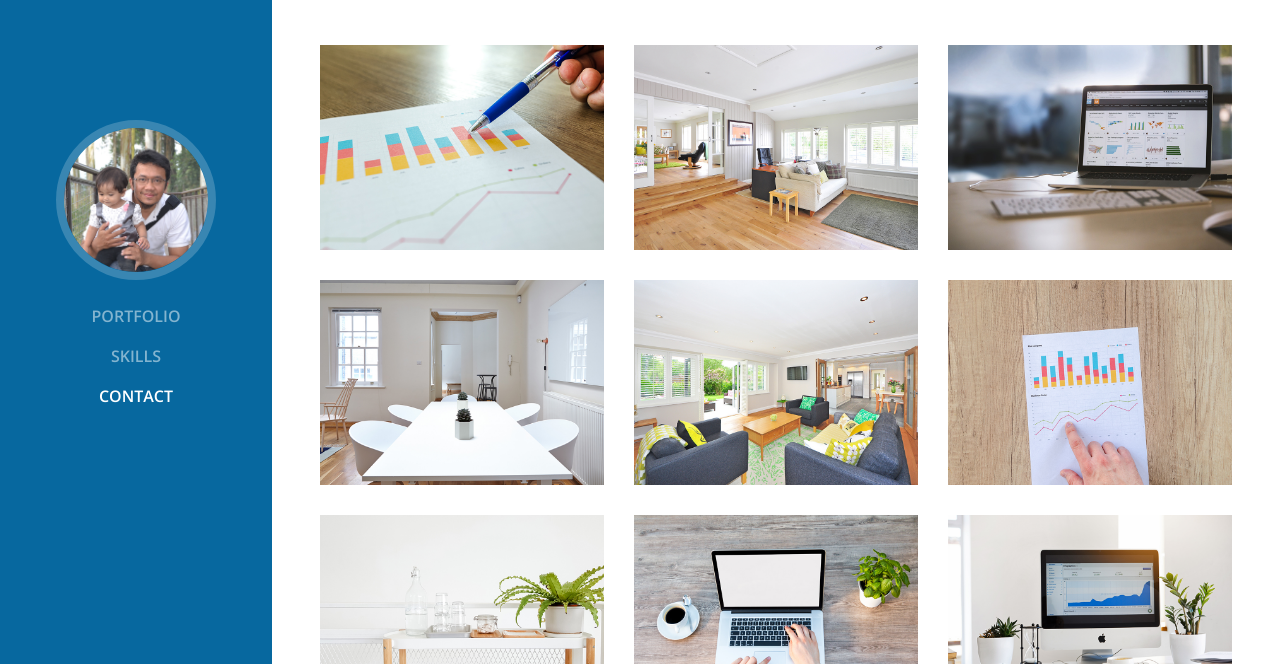
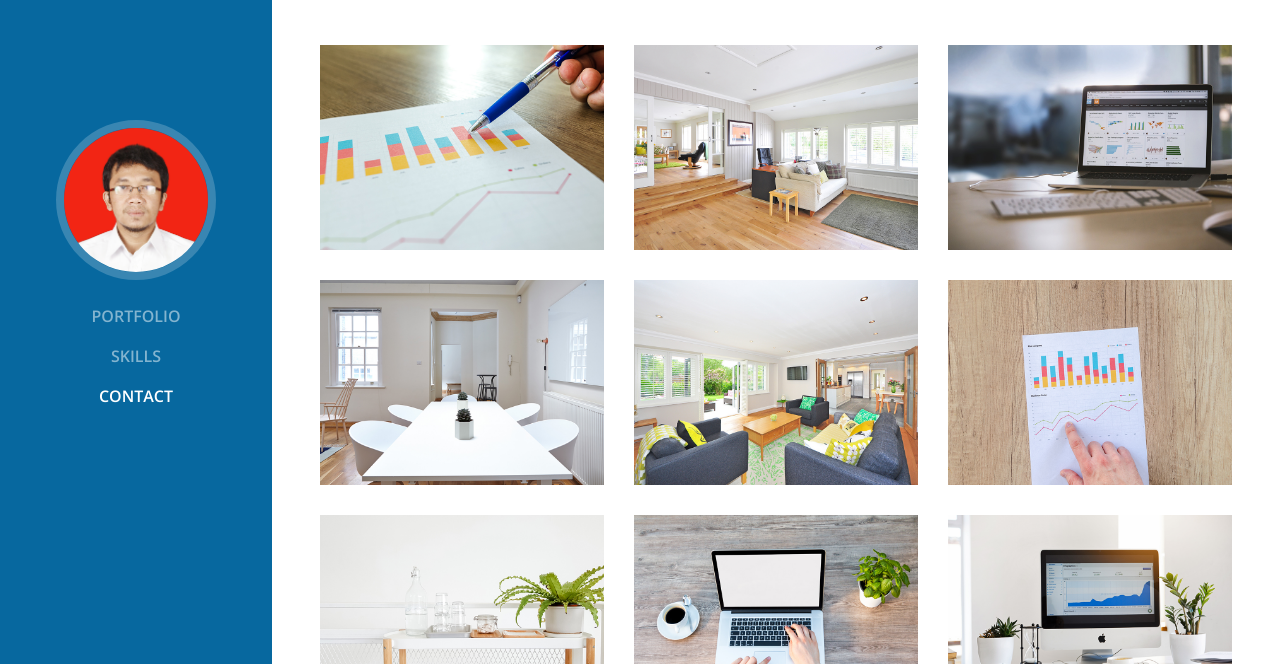
Before and after one commit to oetjup/oetjup.github.io, a plain HTML site: page index.html in a window 1280 px wide. Shown: the part 136-800 px from the top of the page. Drawn offline with nearby package versions, Linux system fonts and the light colour scheme; a web font is replaced by a local one.

Commit message:
change profile pic.

```diff
--- a/index.html
+++ b/index.html
@@ -36,7 +36,7 @@ License URL: https://creativecommons.org/licenses/by/4.0/
           YUSUF HIDAYAT
         </span>
         <span class="d-none d-lg-block">
-          <img class="img-fluid img-profile rounded-circle mx-auto mb-2" src="img/profile-yusuf-2.jpg" alt="">
+          <img class="img-fluid img-profile rounded-circle mx-auto mb-2" src="img/profile-yusuf.jpg" alt="">
         </span>
       </a>
         <button class="navbar-toggler" type="button" data-toggle="collapse" data-target="#navbarSupportedContent" aria-controls="navbarSupportedContent" aria-expanded="false" aria-label="Toggle navigation">
```
